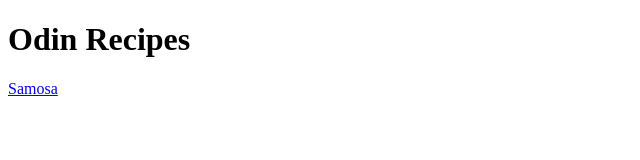
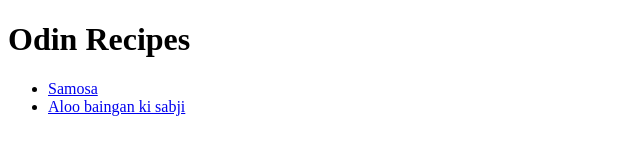
Before and after one commit to IamAnKYy/odin-recipes, a plain HTML site: page index.html in a window 1280 px wide. Shown: the whole page, without its empty margins (0-640 px from the left). Drawn offline with Linux system fonts and the light colour scheme.

Commit message:
Create 'aloo ki sabji.html ' and link to index.html

```diff
--- a/index.html
+++ b/index.html
@@ -8,6 +8,9 @@
 </head>
 <body>
     <h1>Odin Recipes</h1>
-    <a href="./recipes/samsosa.html">Samosa</a>
+    <ul>
+        <li><a href="./recipes/samsosa.html">Samosa</a></li>
+        <li><a href="./recipes/aloo ki sabji.html">Aloo baingan ki sabji</a></li>
+    </ul>
 </body>
 </html>
```
